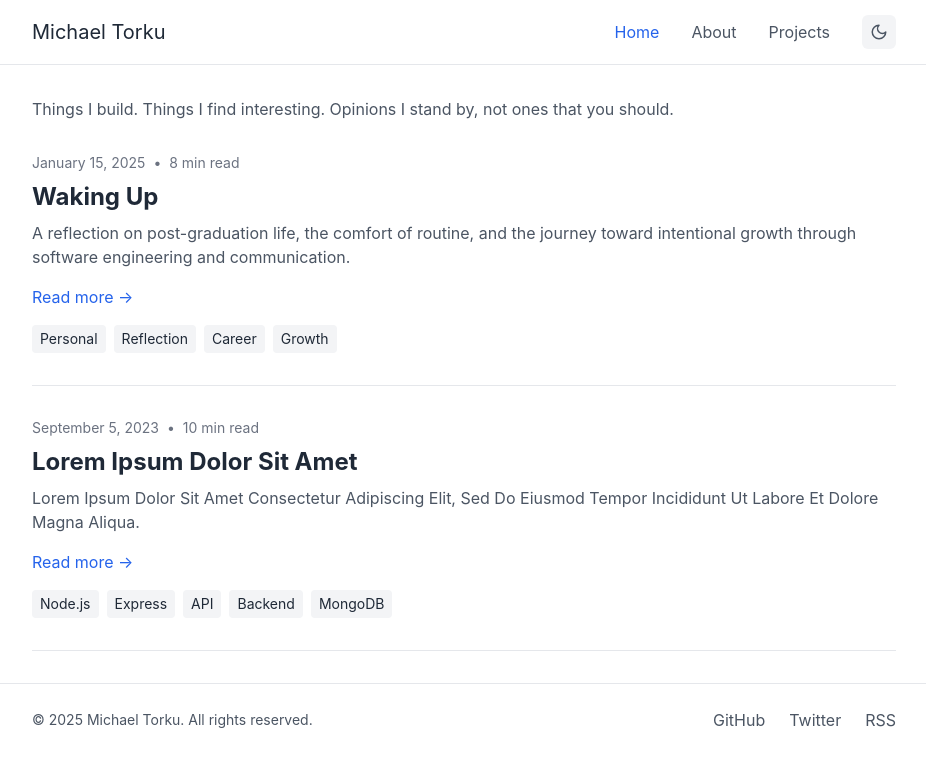
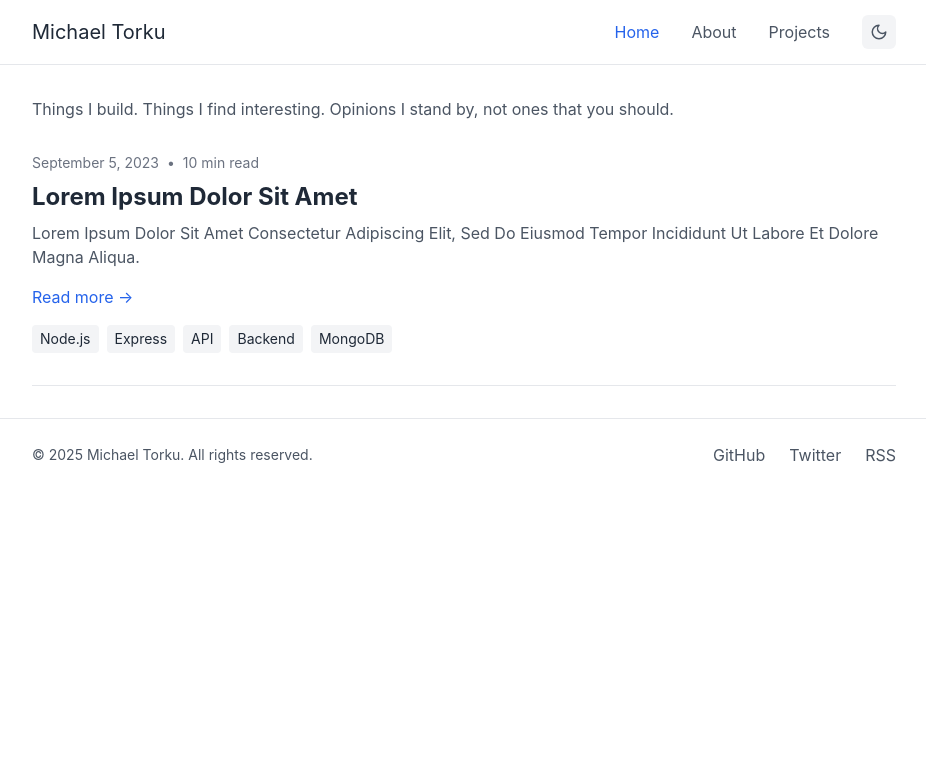
Before and after one commit to michaeltorku/personal-site, a React (Vite) app: page / in a window 1280 px wide. Shown: the top 766 px of the page, without its empty margins (176-1102 px from the left). Built offline with nearby package versions, Linux system fonts and the light colour scheme.

Commit message:
hide post 0

```diff
--- a/src/data/blogPosts.ts
+++ b/src/data/blogPosts.ts
@@ -9,38 +9,38 @@ export interface BlogPost {
   readTime: number;
 }
 export const blogPosts: BlogPost[] = [
-  {
-    id: '2',
-    title: 'Waking Up',
-    date: 'January 15, 2025',
-    author: 'Michael Torku',
-    excerpt: 'A reflection on post-graduation life, the comfort of routine, and the journey toward intentional growth through software engineering and communication.',
-    content: `# Waking Up
+  // {
+  //   id: '2',
+  //   title: 'Waking Up',
+  //   date: 'January 15, 2025',
+  //   author: 'Michael Torku',
+  //   excerpt: 'A reflection on post-graduation life, the comfort of routine, and the journey toward intentional growth through software engineering and communication.',
+  //   content: `# Waking Up
 
-  I graduated college in 2024 May with several others. I had and still have an excitement about affecting the world, the global community and my wallet in a meaningful way. The first thing on my todo list post college was a month summer program called GhanaCodes.
+  // I graduated college in 2024 May with several others. I had and still have an excitement about affecting the world, the global community and my wallet in a meaningful way. The first thing on my todo list post college was a month summer program called GhanaCodes.
 
-  Disclaimer: My thoughts go in all directions all at once, so sometimes it leads to a lot of good-inspired yet incomplete - and occasionally unclear - thoughts. I'm trying to fix that. For this piece, being the opener, I'm putting my mind to paper. I intend to plan future pieces and have them be more organized. All that means is don't expect the rest of this to go in a straight line.
+  // Disclaimer: My thoughts go in all directions all at once, so sometimes it leads to a lot of good-inspired yet incomplete - and occasionally unclear - thoughts. I'm trying to fix that. For this piece, being the opener, I'm putting my mind to paper. I intend to plan future pieces and have them be more organized. All that means is don't expect the rest of this to go in a straight line.
 
-  At the risk of sounding arrogant, I have a boisterous confidence in my ability to do most things. So part of graduating college meant I hadn't the slightest notion/plan of how I was going to affect the world et al. It was just going to work. I had a job offer in hand, decent to good software engineering skill depending who you ask and some semblance of grit if you will.
+  // At the risk of sounding arrogant, I have a boisterous confidence in my ability to do most things. So part of graduating college meant I hadn't the slightest notion/plan of how I was going to affect the world et al. It was just going to work. I had a job offer in hand, decent to good software engineering skill depending who you ask and some semblance of grit if you will.
 
-  In my mind, I was going to ace my job, get promoted, leave, start a company or two, get rich, and once I was rich… well I hadn't thought much past that but let's leave that up to my moral compass et al.
+  // In my mind, I was going to ace my job, get promoted, leave, start a company or two, get rich, and once I was rich… well I hadn't thought much past that but let's leave that up to my moral compass et al.
 
-  I started my job.
+  // I started my job.
 
-  It was cool and fun for some weeks, hard in others and not so fun from time to time. And unlike a class or some other ephemeral activity, I've had to stick with it day in and day out. I'm treated well, compensated well, I have good friends and family and all the good things that make for a comfortable life. Now I'm so comfortable, the days and weeks occasionally blend into one and I lose sight of some of the bigger targets I have.
+  // It was cool and fun for some weeks, hard in others and not so fun from time to time. And unlike a class or some other ephemeral activity, I've had to stick with it day in and day out. I'm treated well, compensated well, I have good friends and family and all the good things that make for a comfortable life. Now I'm so comfortable, the days and weeks occasionally blend into one and I lose sight of some of the bigger targets I have.
 
-  In some ways I think I'm wasting away but I'd say sleep-walking might be a better way to put it. I'm walking, moving (proverbially) forward as far as having some impact at work and making connections and memories and happiness. At the same time I'm asleep, blending into the natural order of things and not bending forces of normalcy and symmetry to my efforts - which has always been part of my assessment of self.
+  // In some ways I think I'm wasting away but I'd say sleep-walking might be a better way to put it. I'm walking, moving (proverbially) forward as far as having some impact at work and making connections and memories and happiness. At the same time I'm asleep, blending into the natural order of things and not bending forces of normalcy and symmetry to my efforts - which has always been part of my assessment of self.
 
-  More importantly, how did we get here. By here I mean, in front of my laptop on a Saturday afternoon, looking through my window into the hums of Brooklyn and putting my thoughts on a  screen. I've never been the writing type or more shamefully the reading type for that matter. Not because of any stark opinions, I've just found I enjoyed it less than my other interests so I kept those two next in line on most days.
+  // More importantly, how did we get here. By here I mean, in front of my laptop on a Saturday afternoon, looking through my window into the hums of Brooklyn and putting my thoughts on a  screen. I've never been the writing type or more shamefully the reading type for that matter. Not because of any stark opinions, I've just found I enjoyed it less than my other interests so I kept those two next in line on most days.
 
-  I wouldn't say I've awoken from my slumber, but I'm more cognizant of it. The argument could be made that for a person asleep to be waking themselves up, they'd need to be awake, but let's not lose focus in an analogy I didn't give much thought to. I'm taking an essentialist approach to waking myself up. What are the high leverage skills with a straight line to impact that I am, I need to or I can get good at. I've run through a bunch of these, spending good money along the way. Standing in mostly the same spot as where I started. Of course maybe I wasn't consistent enough among other things.
+  // I wouldn't say I've awoken from my slumber, but I'm more cognizant of it. The argument could be made that for a person asleep to be waking themselves up, they'd need to be awake, but let's not lose focus in an analogy I didn't give much thought to. I'm taking an essentialist approach to waking myself up. What are the high leverage skills with a straight line to impact that I am, I need to or I can get good at. I've run through a bunch of these, spending good money along the way. Standing in mostly the same spot as where I started. Of course maybe I wasn't consistent enough among other things.
 
-  More importantly I've sat down to think and I've found the skills that I want to focus on and sharpen on a daily basis. Unfortunately these are all the skills that I overlooked in my selection process. Only two of them at that. **Software Engineering** and **Communication**. I'm taking an execution-based approach which is a long-winded way of saying I'm going to be building tons of software and reading, writing, speaking and listening more consciously. The crux of the problem is that I need to do these in a way that creates exposure and gives me leverage. Like any business or enterprise, that means I need to have a great product (my skillset) and great distribution (tons of people know about me). I haven't quite figured out that part yet. But I'm giving it good thought.
+  // More importantly I've sat down to think and I've found the skills that I want to focus on and sharpen on a daily basis. Unfortunately these are all the skills that I overlooked in my selection process. Only two of them at that. **Software Engineering** and **Communication**. I'm taking an execution-based approach which is a long-winded way of saying I'm going to be building tons of software and reading, writing, speaking and listening more consciously. The crux of the problem is that I need to do these in a way that creates exposure and gives me leverage. Like any business or enterprise, that means I need to have a great product (my skillset) and great distribution (tons of people know about me). I haven't quite figured out that part yet. But I'm giving it good thought.
 
-  Note to self (and reader): **Don't sleep. Wake Up.**`,
-    tags: ['Personal', 'Reflection', 'Career', 'Growth'],
-    readTime: 8
-  },
+  // Note to self (and reader): **Don't sleep. Wake Up.**`,
+  //   tags: ['Personal', 'Reflection', 'Career', 'Growth'],
+  //   readTime: 8
+  // },
   {
   id: '0',
   title: 'Lorem Ipsum Dolor Sit Amet',
```
